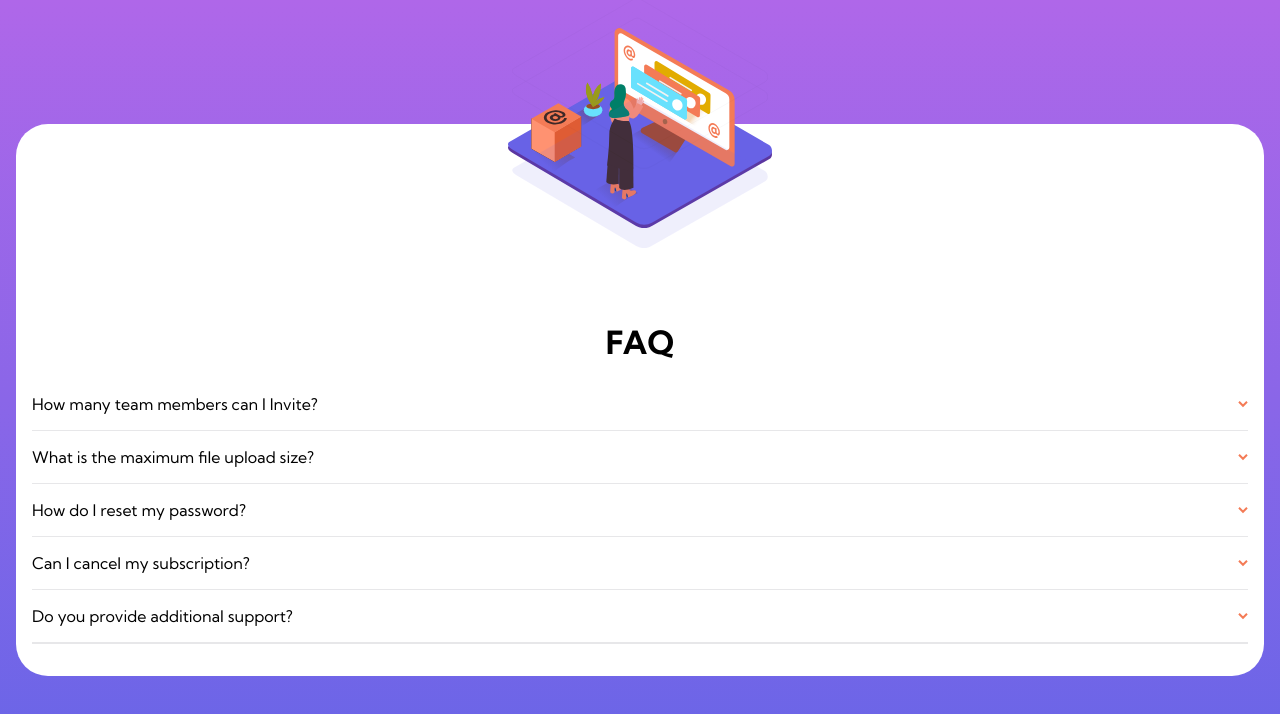
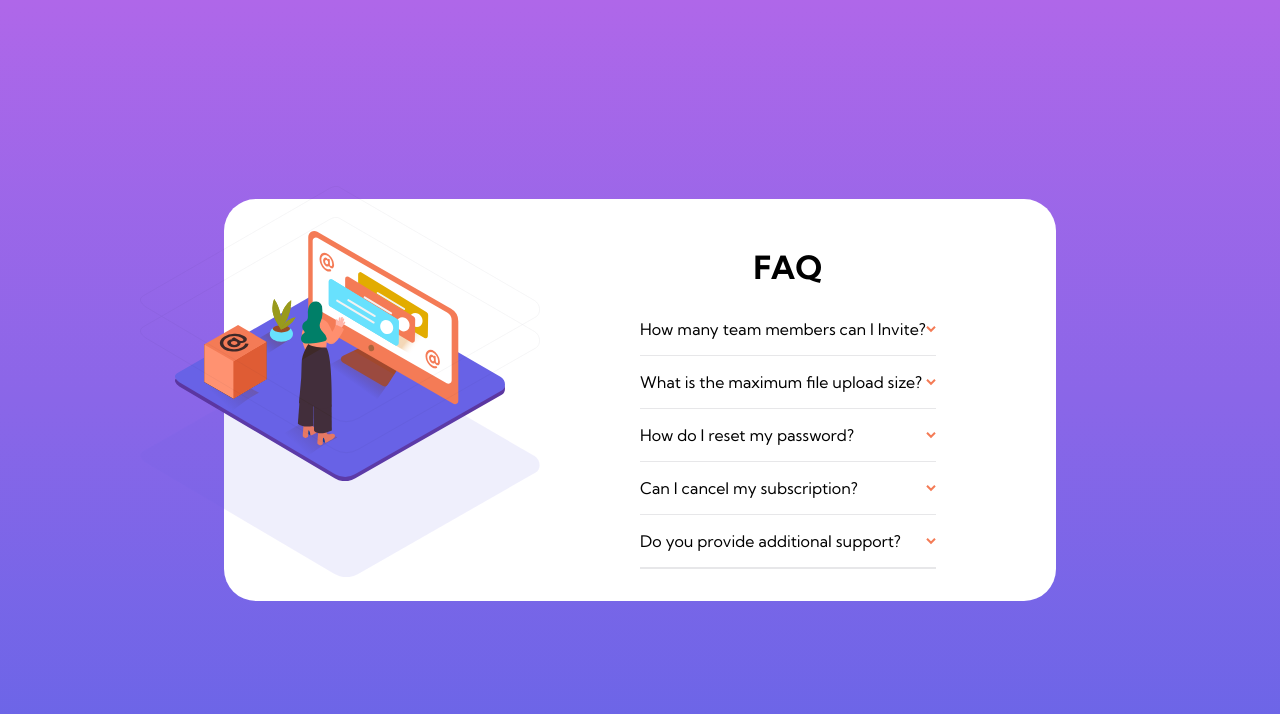
Before and after one commit to im-victor-mendez/faq_accordion_card, a React (Vite) app: page / in a window 1280 px wide. Shown: the top 714 px of the page. Built offline with nearby package versions, Linux system fonts and the light colour scheme.

Commit message:
style: Styled for desktop sizes

```diff
--- a/src/main.scss
+++ b/src/main.scss
@@ -1,3 +1,4 @@
+@import './sass/medias';
 @import './sass/fonts';
 
 body {
--- /dev/null
+++ b/src/sass/_medias.scss
@@ -0,0 +1,29 @@
+@import './mixins';
+
+@include desktop() {
+	#faq {
+		display: flex;
+		max-width: 800px;
+		margin: 0 20px;
+
+		.image {
+			position: unset;
+			width: 50%;
+
+			.woman {
+				width: -webkit-fill-available;
+				height: 250px;
+				position: relative;
+				right: 100px;
+			}
+
+			.background {
+				width: -webkit-fill-available;
+				height: 400px;
+				right: 100px;
+				bottom: 300px;
+				position: relative;
+			}
+		}
+	}
+}
--- /dev/null
+++ b/src/sass/_mixins.scss
@@ -0,0 +1,8 @@
+$mobile-width: 375px;
+$desktop-width: 1440px;
+
+@mixin desktop() {
+	@media (min-width: #{$mobile-width + 200px}) {
+		@content;
+	}
+}
```
